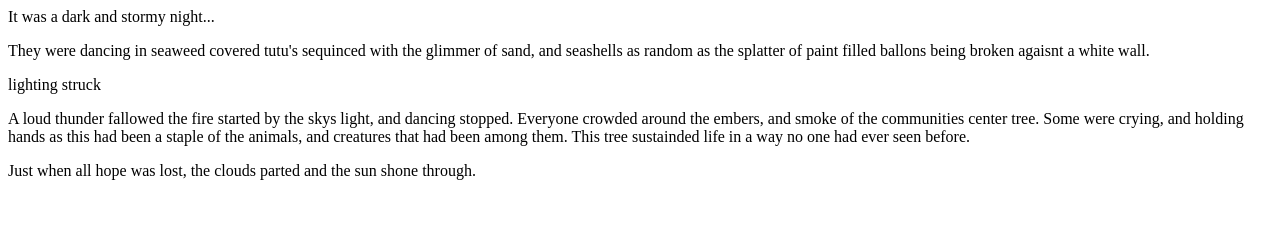
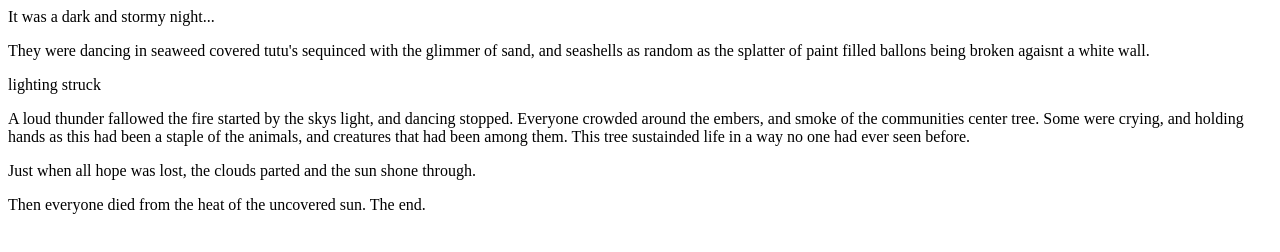
Before and after one commit to acnaumann/fireside-story, a plain HTML site: page index.html in a window 1280 px wide. Drawn offline with Linux system fonts and the light colour scheme.

Commit message:
added sixth line of story

```diff
--- a/index.html
+++ b/index.html
@@ -5,5 +5,6 @@
     <p>lighting struck</p>
     <p>A loud thunder fallowed the fire started by the skys light, and dancing stopped. Everyone crowded around the embers, and smoke of the communities center tree. Some were crying, and holding hands as this had been a staple of the animals, and creatures that had been among them. This tree sustainded life in a way no one had ever seen before. </p>
     <p>Just when all hope was lost, the clouds parted and the sun shone through. </p>
+    <p>Then everyone died from the heat of the uncovered sun. The end.</p>
   </body>
 </html>
```
